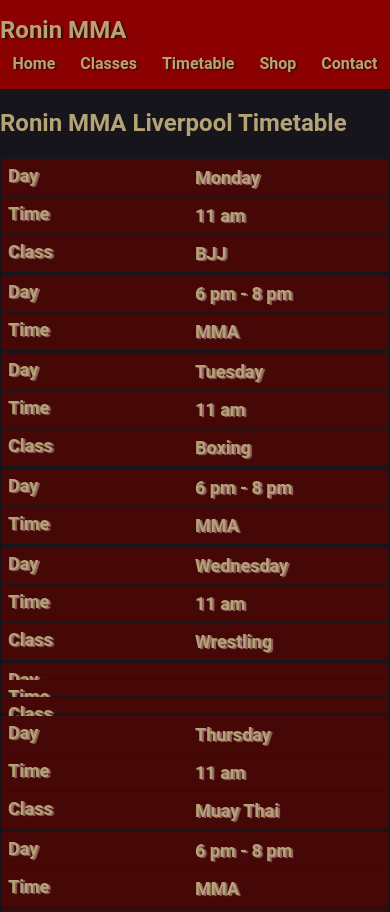
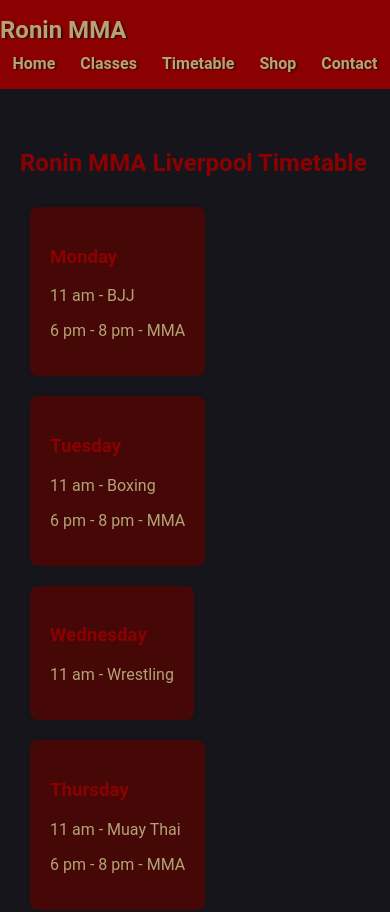
Before and after one commit to famdalorian/RoninMMA, a React (Create React App) app in the folder ronin-frontend/: page /Timetable in a window 390 px wide. Shown: the top 912 px of the page. Built offline with nearby package versions, Linux system fonts and the light colour scheme.

Commit message:
timetable fixed

```diff
--- a/ronin-frontend/src/App.css
+++ b/ronin-frontend/src/App.css
@@ -15,7 +15,6 @@ body {
   color: var(--dark-matte-yellow);
   margin: 0;
   padding: 0;
-
 }
 
 /* Header */
@@ -38,7 +37,6 @@ body {
   padding: 0;
   overflow: hidden;
   text-shadow: 2px 1px 1px #460707;
-
 }
 
 .navigation li {
@@ -72,106 +70,13 @@ body {
   text-align: center;
 }
 
-/* Table */
-.mma-timetable-container table {
-  width: 100%;
-  border-collapse: collapse;
-  margin-bottom: 1rem;
-  background-color: var(--table-background);
-  border: 1px solid var(--table-border);
-}
 
-.mma-timetable-container th,
-.mma-timetable-container td {
-  text-align: left;
-  padding: 0.5rem;
-  border-bottom: 1px solid var(--table-border);
-  color: var(--dark-matte-yellow);
-  font-weight: bold;
-  font-size: 18px;
-  text-shadow: 2px 1px 1px rgb(151, 104, 104);
-}
-
-.mma-timetable-container th {
-  background-color: var(--dark-background);
-  color: var(--dark-matte-yellow);
-}
-
-/* Media Queries for Responsive Design */
-@media only screen and (max-width: 600px) {
-  .mma-timetable-container table,
-  .mma-timetable-container thead,
-  .mma-timetable-container tbody,
-  .mma-timetable-container th,
-  .mma-timetable-container td,
-  .mma-timetable-container tr {
-    display: block;
-  }
-
-  .mma-timetable-container thead tr {
-    position: absolute;
-    top: -9999px;
-    left: -9999px;
-  }
-
-  .mma-timetable-container tr {
-    border: 1px solid var(--table-border);
-  }
-
-  .mma-timetable-container td {
-    border: none;
-    border-bottom: 1px solid var(--table-border);
-    position: relative;
-    padding-left: 50%;
-  }
-
-  .mma-timetable-container td:before {
-    position: absolute;
-    top: 6px;
-    left: 6px;
-    width: 45%;
-    padding-right: 10px;
-    white-space: nowrap;
-  }
-
-  .mma-timetable-container td:nth-of-type(1):before {
-    content: 'Day';
-  }
-  .mma-timetable-container td:nth-of-type(2):before {
-    content: 'Time';
-  }
-  .mma-timetable-container td:nth-of-type(3):before {
-    content: 'Class';
-  }
-
-  /* Additional Styling for Modern Look */
-  .mma-timetable-container table {
-    border: 1px solid var(--table-border);
-    box-shadow: 0 0 5px var(--table-border);
-  }
-
-  .mma-timetable-container th,
-  .mma-timetable-container td {
-    background-color: var(--table-background);
-    color: var(--dark-matte-yellow);
-  }
-
-  .mma-timetable-container th {
-    background-color: var(--dark-red);
-    color: var(--dark-matte-yellow);
-  }
-
-  .mma-timetable-container td {
-    border-bottom: 1px solid var(--table-border);
-  }
-}
 /* Navbar CSS */
 .navbar {
   background-color: var(--dark-red);
   color: var(--dark-matte-yellow);
   padding: 1rem;
   text-shadow: 2px 1px 1px #460707;
-
 }
 
 .nav-container {
@@ -202,12 +107,10 @@ body {
   font-weight: bold;
   font-size: 16px;
   text-shadow: 2px 1px 1px #460707;
-
 }
 
 .nav-link:hover {
   color: var(--dark-background);
   background-color: var(--dark-red);
   text-shadow: 2px 1px 1px #431414;
-
 }
--- a/ronin-frontend/src/Pages/Home.css
+++ b/ronin-frontend/src/Pages/Home.css
@@ -3,6 +3,14 @@
     max-width: 1200px;
     margin: 0 auto;
     padding: 1rem;
+    text-shadow: 2px 1px 1px #460707;
+
+  }
+  h1{
+    text-shadow: 2px 1px 1px #460707;
+    color: var(--dark-matte-yellow);
+    font-size: 48px;
+
   }
 
   .header {
--- a/ronin-frontend/src/Pages/Home.jsx
+++ b/ronin-frontend/src/Pages/Home.jsx
@@ -8,7 +8,7 @@ function Home() {
   return (
     <div className="home-container">
       <header className="header">
-        <h1>Welcome to Ronin MMA Liverpool</h1>
+        <h1> Ronin MMA Liverpool</h1>
         <p>Your Ultimate Destination for Mixed Martial Arts Training</p>
       </header>
       <main className="main-content">
--- a/ronin-frontend/src/Pages/TimeTable.jsx
+++ b/ronin-frontend/src/Pages/TimeTable.jsx
@@ -1,4 +1,5 @@
 import React from 'react';
+import '../Pages/timetable.css';
 
 const MmaTimetable = () => {
   return (
@@ -7,64 +8,40 @@ const MmaTimetable = () => {
         <h2>Ronin MMA Liverpool Timetable</h2>
       </header>
       <main className="mma-timetable-main">
-        <table>
-          <thead>
-            <tr>
-              <th>Day</th>
-              <th>Time</th>
-              <th>Class</th>
-            </tr>
-          </thead>
-          <tbody>
-            <tr>
-              <td rowSpan="2">Monday</td>
-              <td>11 am</td>
-              <td>BJJ</td>
-            </tr>
-            <tr>
-              <td>6 pm - 8 pm</td>
-              <td>MMA</td>
-            </tr>
-            <tr>
-              <td rowSpan="2">Tuesday</td>
-              <td>11 am</td>
-              <td>Boxing</td>
-            </tr>
-            <tr>
-              <td>6 pm - 8 pm</td>
-              <td>MMA</td>
-            </tr>
-            <tr>
-              <td rowSpan="2">Wednesday</td>
-              <td>11 am</td>
-              <td>Wrestling</td>
-            </tr>
-            <tr>
-              <td></td>
-              <td></td>
-              <td></td>
-            </tr>
-            <tr>
-              <td rowSpan="2">Thursday</td>
-              <td>11 am</td>
-              <td>Muay Thai</td>
-            </tr>
-            <tr>
-              <td>6 pm - 8 pm</td>
-              <td>MMA</td>
-            </tr>
-            <tr>
-              <td rowSpan="2">Friday</td>
-              <td>11 am</td>
-              <td>MMA Striking</td>
-            </tr>
-            <tr>
-              <td></td>
-              <td></td>
-              <td></td>
-            </tr>
-          </tbody>
-        </table>
+        <div className="timetable-cards">
+          {/* Monday */}
+          <div className="timetable-card">
+            <h3>Monday</h3>
+            <p>11 am - BJJ</p>
+            <p>6 pm - 8 pm - MMA</p>
+          </div>
+
+          {/* Tuesday */}
+          <div className="timetable-card">
+            <h3>Tuesday</h3>
+            <p>11 am - Boxing</p>
+            <p>6 pm - 8 pm - MMA</p>
+          </div>
+
+          {/* Wednesday */}
+          <div className="timetable-card">
+            <h3>Wednesday</h3>
+            <p>11 am - Wrestling</p>
+          </div>
+
+          {/* Thursday */}
+          <div className="timetable-card">
+            <h3>Thursday</h3>
+            <p>11 am - Muay Thai</p>
+            <p>6 pm - 8 pm - MMA</p>
+          </div>
+
+          {/* Friday */}
+          <div className="timetable-card">
+            <h3>Friday</h3>
+            <p>11 am - MMA Striking</p>
+          </div>
+        </div>
       </main>
       <footer className="mma-timetable-footer">
         <p>Have a great time training!</p>
--- /dev/null
+++ b/ronin-frontend/src/Pages/timetable.css
@@ -0,0 +1,41 @@
+/* Timetable CSS */
+.mma-timetable-container {
+    background-color: var(--dark-background);
+    color: var(--dark-matte-yellow);
+    margin: 20px 0;
+    padding: 20px;
+    border-radius: 8px;
+    box-shadow: 0 0 10px rgba(0, 0, 0, 0.1);
+  }
+
+  .mma-timetable-header h2 {
+    color: var(--dark-red);
+  }
+
+  .mma-timetable-main {
+    display: flex;
+    justify-content: center;
+  }
+
+  .timetable-cards {
+    display: flex;
+    flex-wrap: wrap;
+  }
+
+  .timetable-card {
+    background-color: var(--table-background);
+    color: var(--dark-matte-yellow);
+    margin: 10px;
+    padding: 20px;
+    border-radius: 8px;
+    box-shadow: 0 0 5px rgba(0, 0, 0, 0.1);
+  }
+
+  .timetable-card h3 {
+    color: var(--dark-red);
+  }
+
+  .timetable-footer {
+    margin-top: 20px;
+    text-align: center;
+  }
--- a/ronin-frontend/src/components/Navbar.jsx
+++ b/ronin-frontend/src/components/Navbar.jsx
@@ -12,7 +12,7 @@ const Navbar = () => {
 
         <ul className="nav-menu">
           <li className="nav-item">
-            <Link to="/home" className="nav-link">
+            <Link to="/" className="nav-link">
               Home
             </Link>
           </li>
```
